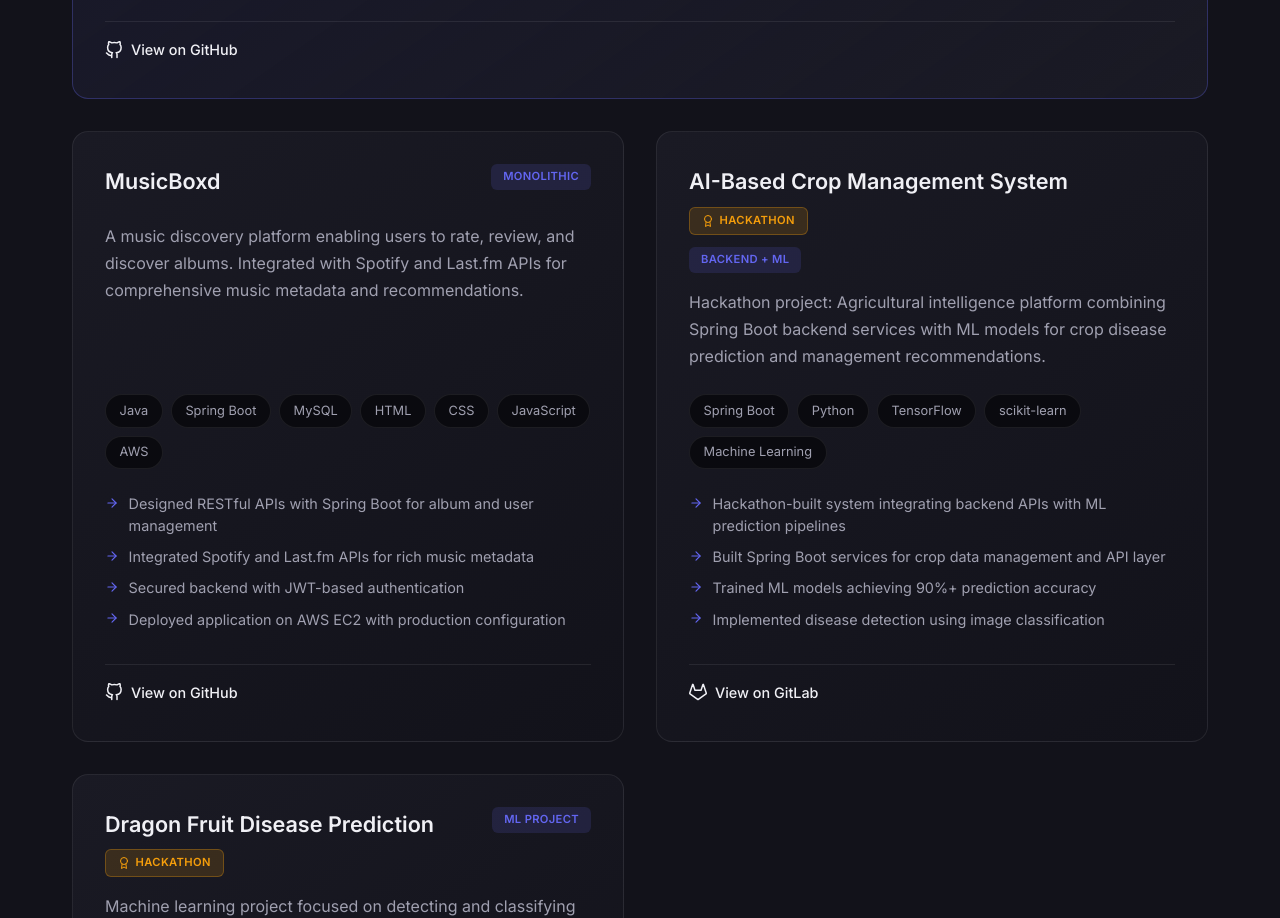
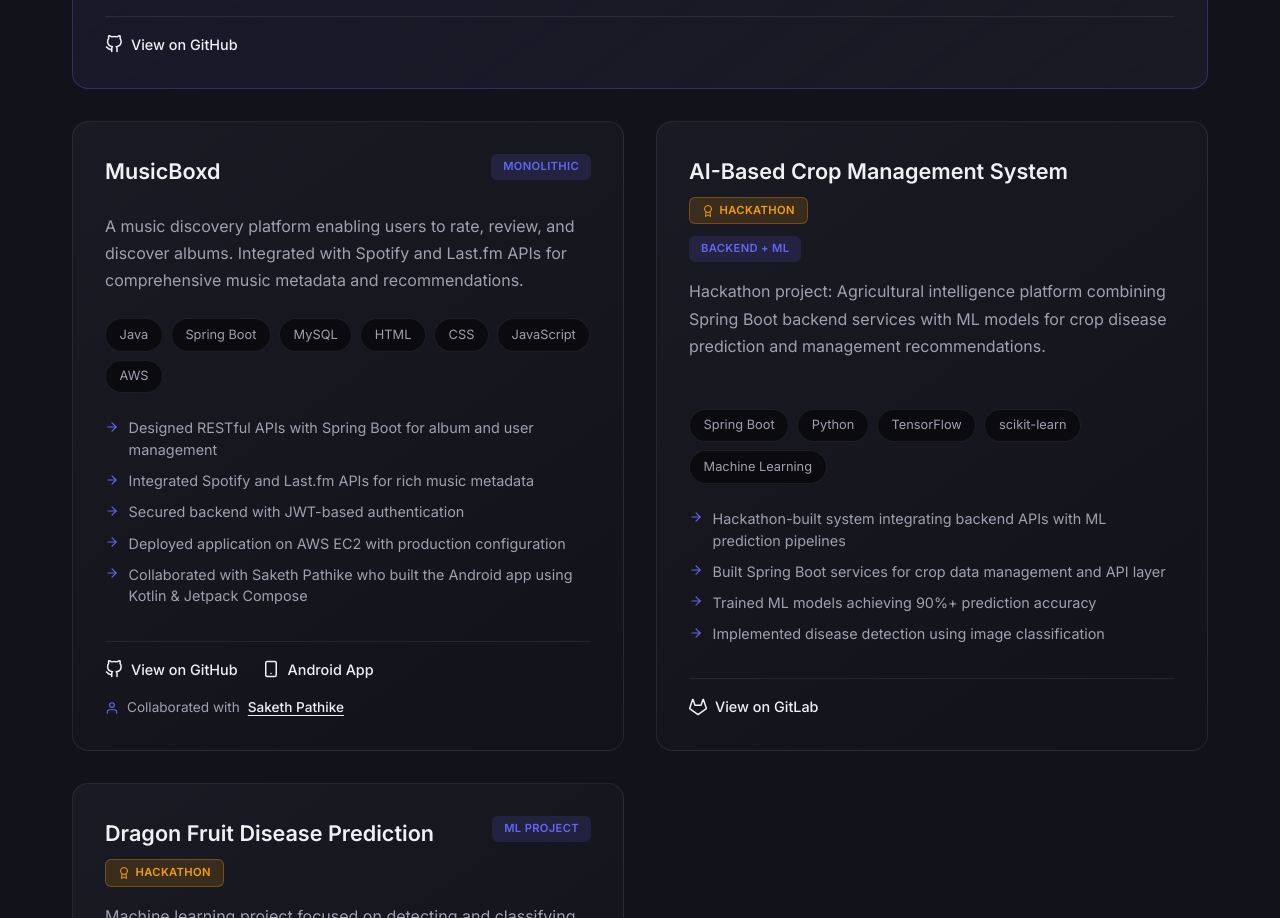
Before and after one commit to AdepuSriCharan/portfolio, a React (Vite) app: page / in a window 1280 px wide. Shown: the part 3260-4178 px from the top of the page. Built offline with nearby package versions, Linux system fonts and the light colour scheme.

Commit message:
Add collaboration credits for MusicBoxd project

```diff
--- a/src/components/Projects/Projects.jsx
+++ b/src/components/Projects/Projects.jsx
@@ -1,5 +1,5 @@
 import { motion } from 'framer-motion';
-import { FiGithub, FiGitlab, FiArrowRight, FiStar, FiUsers, FiAward } from 'react-icons/fi';
+import { FiGithub, FiGitlab, FiArrowRight, FiStar, FiUsers, FiAward, FiSmartphone, FiUser } from 'react-icons/fi';
 import { projects } from '../../data/constants';
 import styles from './Projects.module.css';
 
@@ -104,8 +104,10 @@ const Projects = () => {
                                 ))}
                             </ul>
 
+                            {(project.github || project.androidRepo || project.collaborator) && (
+                                <div className={styles.cardFooter}>
+                                    <div className={styles.links}>
                                         {project.github && (
-                                <div className={styles.cardFooter}>
                                             <motion.a
                                                 href={project.github}
                                                 target="_blank"
@@ -114,8 +116,37 @@ const Projects = () => {
                                                 whileHover={{ x: 5 }}
                                             >
                                                 {project.isGitLab ? <FiGitlab size={18} /> : <FiGithub size={18} />}
-                                        View on {project.isGitLab ? 'GitLab' : 'GitHub'}
+                                                <span>View on {project.isGitLab ? 'GitLab' : 'GitHub'}</span>
                                             </motion.a>
+                                        )}
+                                        {project.androidRepo && (
+                                            <motion.a
+                                                href={project.androidRepo}
+                                                target="_blank"
+                                                rel="noopener noreferrer"
+                                                className={styles.link}
+                                                whileHover={{ x: 5 }}
+                                            >
+                                                <FiSmartphone size={18} />
+                                                <span>Android App</span>
+                                            </motion.a>
+                                        )}
+                                    </div>
+                                    {project.collaborator && (
+                                        <div className={styles.collaborator}>
+                                            <FiUser size={14} />
+                                            <span>Collaborated with </span>
+                                            <motion.a
+                                                href={project.collaborator.link}
+                                                target="_blank"
+                                                rel="noopener noreferrer"
+                                                className={styles.collabLink}
+                                                whileHover={{ color: 'var(--accent)' }}
+                                            >
+                                                {project.collaborator.name}
+                                            </motion.a>
+                                        </div>
+                                    )}
                                 </div>
                             )}
                         </motion.div>
--- a/src/components/Projects/Projects.module.css
+++ b/src/components/Projects/Projects.module.css
@@ -170,6 +170,15 @@
     margin-top: auto;
     padding-top: 1rem;
     border-top: 1px solid var(--border-color);
+    display: flex;
+    flex-direction: column;
+    gap: 1rem;
+}
+
+.links {
+    display: flex;
+    gap: 1.5rem;
+    flex-wrap: wrap;
 }
 
 .link {
@@ -184,6 +193,31 @@
 
 .link:hover {
     color: var(--accent);
+}
+
+.collaborator {
+    display: flex;
+    align-items: center;
+    gap: 0.5rem;
+    font-size: 0.85rem;
+    color: var(--text-secondary);
+}
+
+.collaborator svg {
+    color: var(--accent);
+}
+
+.collabLink {
+    color: var(--text-primary);
+    font-weight: 500;
+    text-decoration: underline;
+    text-underline-offset: 3px;
+    transition: all var(--transition-fast);
+}
+
+.collabLink:hover {
+    color: var(--accent);
+    text-decoration-color: var(--accent);
 }
 
 @media (min-width: 768px) {
--- a/src/data/constants.js
+++ b/src/data/constants.js
@@ -75,9 +75,15 @@ export const projects = [
             "Designed RESTful APIs with Spring Boot for album and user management",
             "Integrated Spotify and Last.fm APIs for rich music metadata",
             "Secured backend with JWT-based authentication",
-            "Deployed application on AWS EC2 with production configuration"
+            "Deployed application on AWS EC2 with production configuration",
+            "Collaborated with Saketh Pathike who built the Android app using Kotlin & Jetpack Compose"
         ],
         github: "https://github.com/MusicBoxd",
+        androidRepo: "https://github.com/MusicBoxd/android",
+        collaborator: {
+            name: "Saketh Pathike",
+            link: "https://sakethpathike.github.io/"
+        },
         architectureType: "Monolithic"
     },
     {
```
Lines whose indentation alone changed are shown as unchanged.
